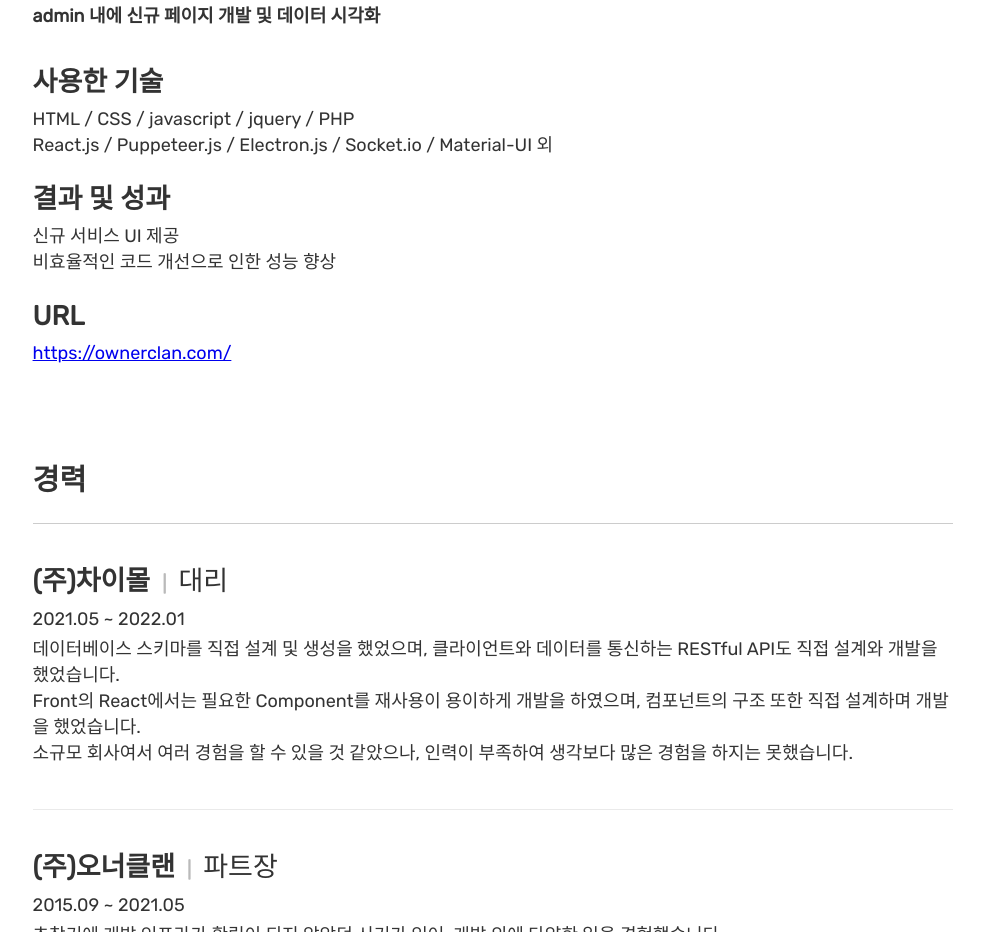
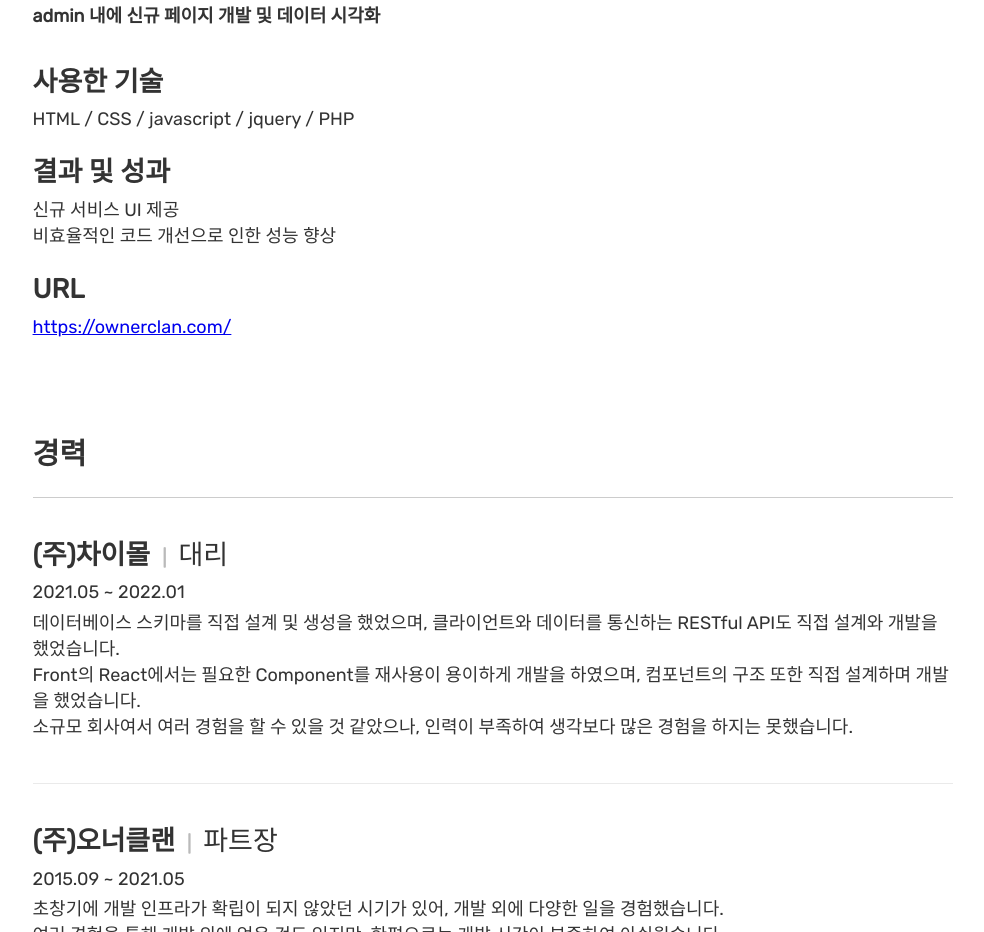
Before and after one commit to kis0421/kis0421.github.io, a Gatsby site: page /resume in a window 1280 px wide. Shown: the part 5872-6804 px from the top of the page, without its empty margins (147-1131 px from the left). Built offline with nearby package versions, Linux system fonts and the light colour scheme; Gatsby itself is replaced by a stand-in of ours; a web font is replaced by a local one.

Commit message:
fix typo

```diff
--- a/src/components/resume/ProjectsStatic.tsx
+++ b/src/components/resume/ProjectsStatic.tsx
@@ -237,7 +237,6 @@ const ProjectsStatic: Array<{
           <div>
             <h3>사용한 기술</h3>
             <div>HTML / CSS / javascript / jquery / PHP</div>
-            <div>React.js / Puppeteer.js /  Electron.js / Socket.io / Material-UI 외</div>
           </div><br />
 
           <div>
```
